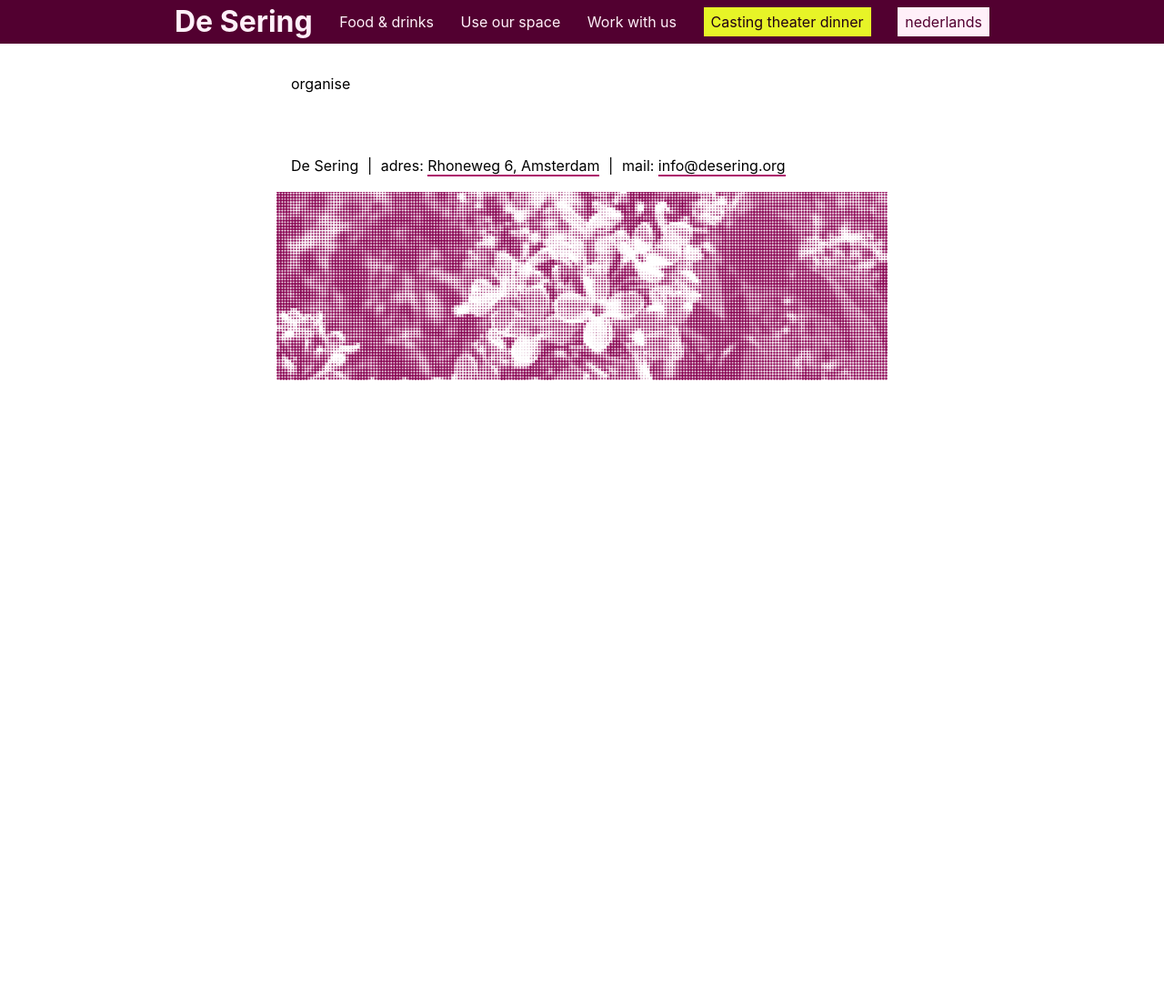
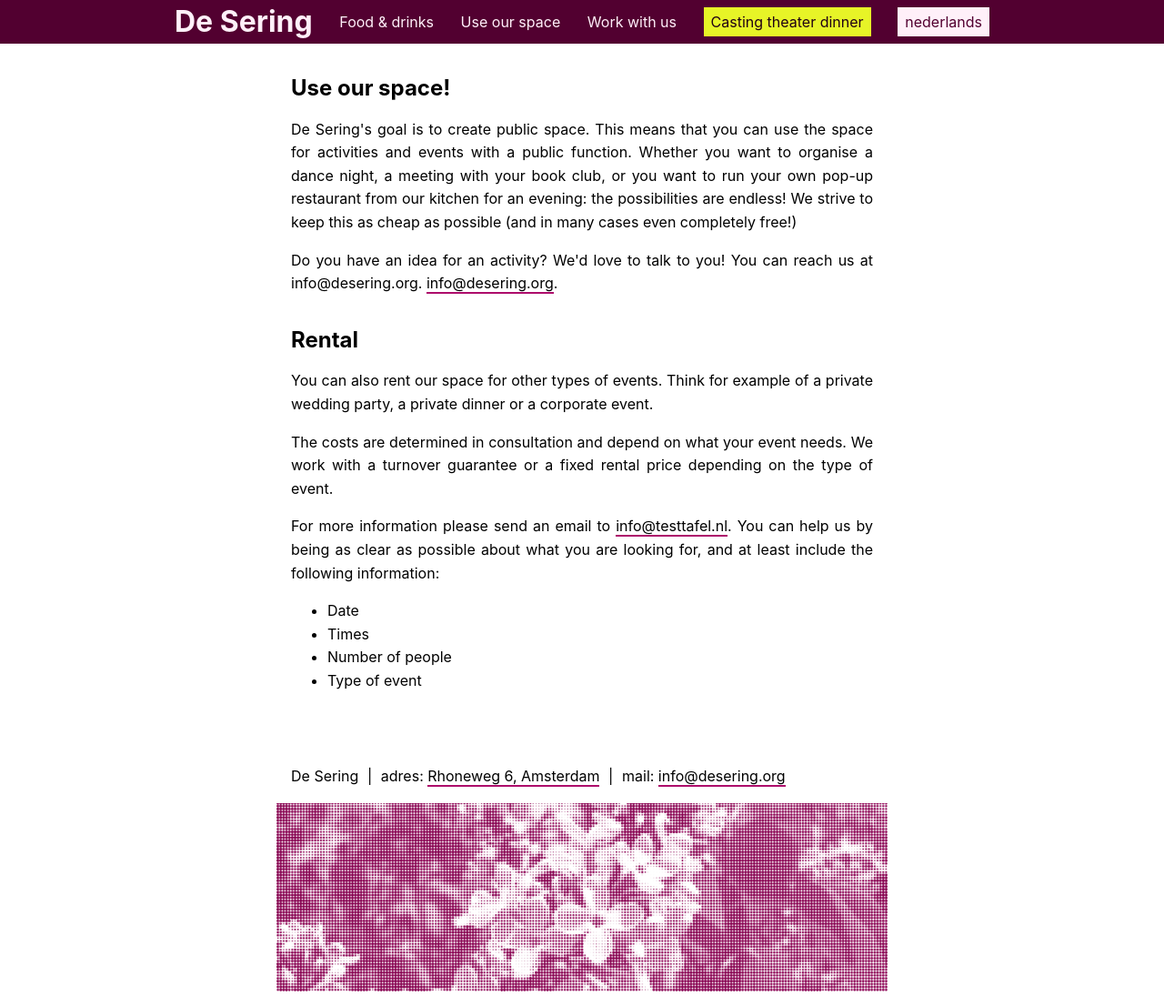
Before and after one commit to decoalitie/desering.org, a Jekyll site: the page built from en/organise.html, in a window 1280 px wide and 1106 px high. Shown: the whole window at 91% size. Built offline with Jekyll 4.4.1, drawn with Linux system fonts in a browser that asks for light colours; some web fonts are replaced.

Commit message:
Translate organise

```diff
--- a/en/organise.html
+++ b/en/organise.html
@@ -1,5 +1,5 @@
 ---
-title: De Sering
+title: De Sering | Use our space!
 layout: base
 language: en
 translation: organiseren
@@ -7,4 +7,38 @@
 permalink: :path/:basename
 ---
 
-organise
+<h2>Use our space!</h2>
+
+<p>
+  De Sering's goal is to create public space.
+  This means that you can use the space for activities and events with a public function.
+  Whether you want to organise a dance night, a meeting with your book club, or you want to
+  run your own pop-up restaurant from our kitchen for an evening: the possibilities are endless!
+  We strive to keep this as cheap as possible (and in many cases even completely free!)
+</p>
+
+<p>
+  Do you have an idea for an activity? We'd love to talk to you! You can reach us at info@desering.org. <a href="mailto:info@desering.org">info@desering.org</a>.
+</p>
+
+<h2>Rental</h2>
+
+<p>
+  You can also rent our space for other types of events. Think for example of a private wedding party, a private dinner or a corporate event.
+</p>
+
+<p>
+  The costs are determined in consultation and depend on what your event needs. We work with a turnover guarantee or a fixed rental price depending on the type of event.
+</p>
+
+<p>
+  For more information please send an email to <a href="mailto:info@testtafel.nl">info@testtafel.nl</a>.
+  You can help us by being as clear as possible about what you are looking for, and at least include the following information:
+</p>
+
+<ul>
+  <li>Date</li>
+  <li>Times</li>
+  <li>Number of people</li>
+  <li>Type of event</li>
+</ul>
--- a/organiseren.html
+++ b/organiseren.html
@@ -1,5 +1,5 @@
 ---
-title: De Sering
+title: De Sering | Gebruik onze ruimte!
 layout: base
 language: nl
 translation: organise
```
